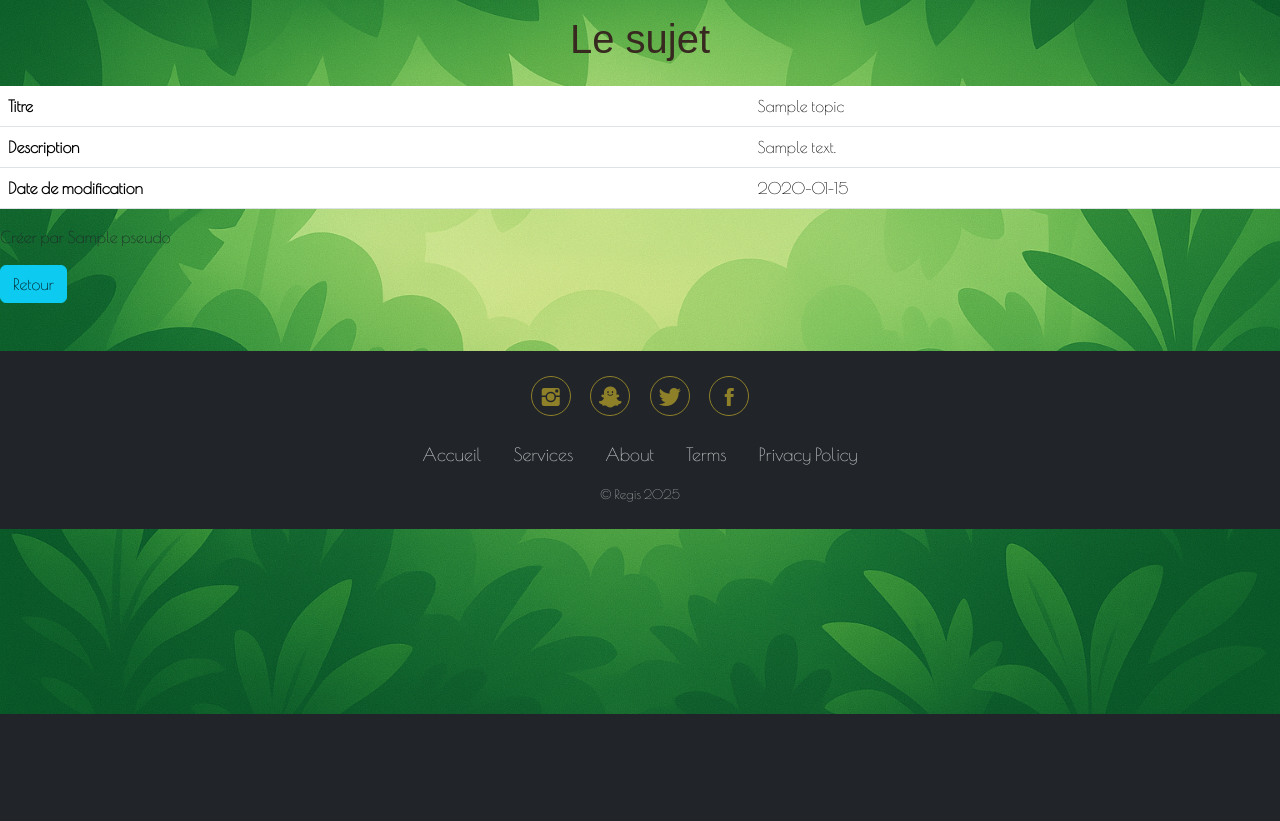
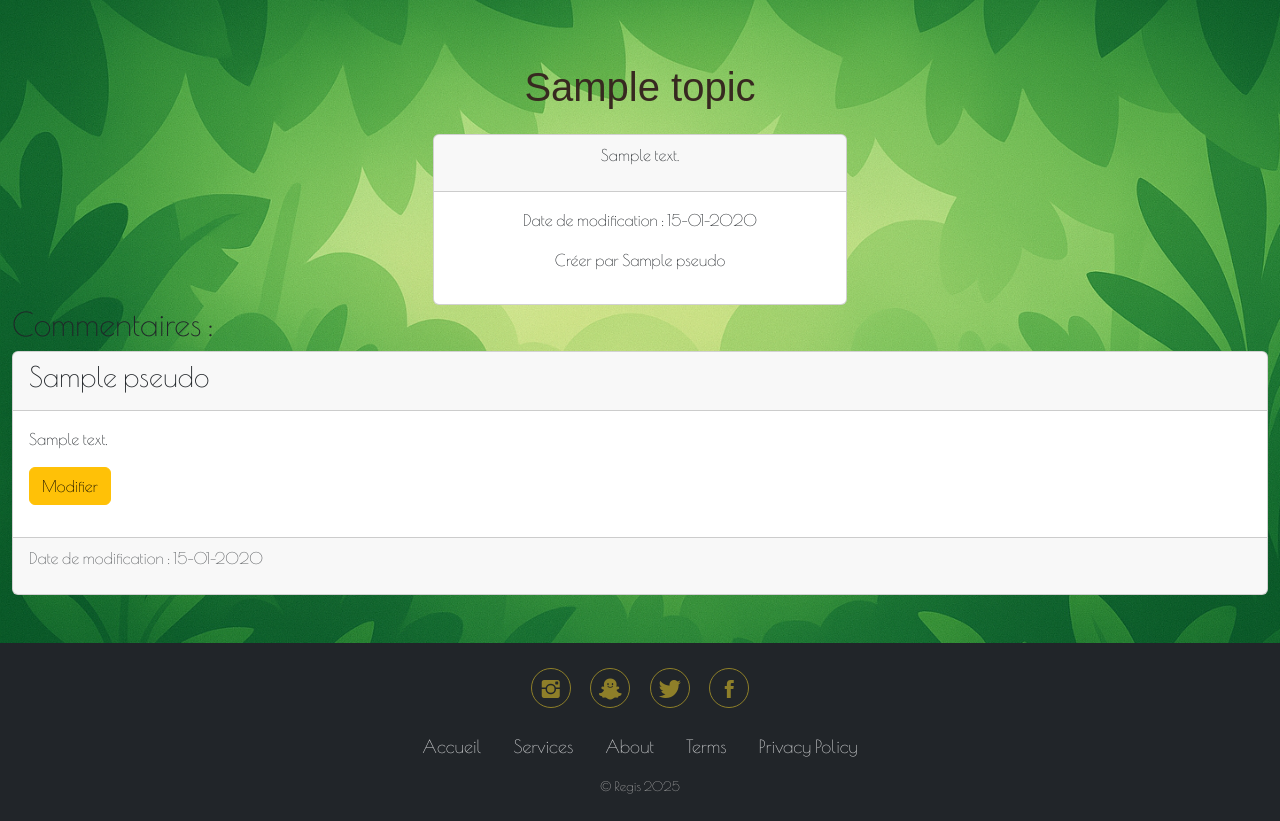
Before and after one commit to Pauliine11/forum, a Symfony app: template templates/topic/show.html.twig in a window 1280 px wide. Shown: the part 86-907 px from the top of the page. Before the commit the page ends 800 px from the top, so only its background shows below. Run offline with Twig, Linux system fonts and the light colour scheme; the template is opened without the code that fills it: most values are stand-ins (such as "Sample title", 1, 10 or a date in 2020); some libraries are stand-ins or nearby versions; some web fonts are replaced.

Commit message:
creation des commentaires

```diff
--- a/src/Controller/CommentController.php
+++ b/src/Controller/CommentController.php
@@ -30,6 +30,8 @@
         $form->handleRequest($request);
 
         if ($form->isSubmitted() && $form->isValid()) {
+            $comment->setCreationDate(new \DateTime());
+
             $entityManager->persist($comment);
             $entityManager->flush();
 
@@ -57,6 +59,7 @@
         $form->handleRequest($request);
 
         if ($form->isSubmitted() && $form->isValid()) {
+            $comment->setModificationDate(new \DateTime());
             $entityManager->flush();
 
             return $this->redirectToRoute('app_comment_index', [], Response::HTTP_SEE_OTHER);
--- a/templates/comment/_delete_form.html.twig
+++ b/templates/comment/_delete_form.html.twig
@@ -1,4 +1,4 @@
 <form method="post" action="{{ path('app_comment_delete', {'id': comment.id}) }}" onsubmit="return confirm('Are you sure you want to delete this item?');">
     <input type="hidden" name="_token" value="{{ csrf_token('delete' ~ comment.id) }}">
-    <button class="btn">Delete</button>
+    <button class="btn btn-dnager">Supprimer</button>
 </form>
--- a/templates/comment/_form.html.twig
+++ b/templates/comment/_form.html.twig
@@ -1,4 +1,5 @@
+
 {{ form_start(form) }}
     {{ form_widget(form) }}
-    <button class="btn">{{ button_label|default('Save') }}</button>
+    <button class="btn btn-warning m-2">{{ button_label|default('Envoyer') }}</button>
 {{ form_end(form) }}
--- a/templates/comment/edit.html.twig
+++ b/templates/comment/edit.html.twig
@@ -3,11 +3,11 @@
 {% block title %}Edit Comment{% endblock %}
 
 {% block body %}
-    <h1>Edit Comment</h1>
+    <h1>Modifier commentaire</h1>
 
     {{ include('comment/_form.html.twig', {'button_label': 'Update'}) }}
 
-    <a href="{{ path('app_comment_index') }}">back to list</a>
+    <a class="btn btn-dark" href="{{ path('app_comment_index') }}">Retour</a>
 
     {{ include('comment/_delete_form.html.twig') }}
 {% endblock %}
--- a/templates/topic/show.html.twig
+++ b/templates/topic/show.html.twig
@@ -3,42 +3,48 @@
 {% block title %}Topic{% endblock %}
 
 {% block body %}
-    <h1>Le sujet</h1>
 
-    <table class="table">
-        <tbody>
-            <tr>
-                <th>Titre</th>
-                <td>{{ topic.title }}</td>
-            </tr>
-            <tr>
-                <th>Description</th>
-                <td>{{ topic.description }}</td>
-            </tr>
-
+    <div class="container-fluid mt-5">
+        <h1>{{ topic.title }}</h1>
+        <div class="d-flex justify-content-center">
+            <div class="card text-center" style="width: 33%;">
+                <div class="card-header">
+                    <p>{{ topic.description }}<p>
+                </div>
+                <div class="card-body">
                     {% if topic.modificationDate %}
-            <tr>
-                <th>Date de modification</th>
-                <td>{{ topic.modificationDate ? topic.modificationDate|date('Y-m-d') : '' }}</td>
-            </tr>
+                            <p>Date de modification : {{ topic.modificationDate ? topic.modificationDate|date('d-m-Y') : ''}}</p>
                         {% else %}
-            <tr>
-                <th>Date de création</th>
-                <td>{{ topic.creationDate ? topic.creationDate|date('Y-m-d') : '' }}</td>
-            </tr>
+                            <p>Date de création : {{ topic.creationDate ? topic.creationDate|date('d-m-Y') : '' }}<p>
                         {% endif %}
-        </tbody>
-    </table>
-
                         <p>Créer par {{ topic.user.pseudo ? topic.user.pseudo : topic.user.email }}<p>
-
-
-    <a class="btn btn-info" href="{{ path('app_topic_index') }}">Retour</a>
-
                         {% if app.user %}
-        <a href="{{ path('app_topic_edit', {'id': topic.id}) }}" class="btn btn-warning">modifier</a>
+                            <a href="{{ path('app_topic_edit', {'id': topic.id}) }}" class="btn btn-warning">Modifier</a>
+                            <a href="{{ path('app_comment_new', {'id': topic.id}) }}" class="btn btn-dark">Commenter</a>
                             {{ include('topic/_delete_form.html.twig') }}
                         {% endif %}
+                    </div>
+                </div>
+            </div>
 
-
+        <h2>Commentaires :</h2>
+        {% for comment in topic.comments %}
+            <div class="card">
+                <div class="card-header">
+                    <h3 class="card-title">{{ topic.user.pseudo }}</h3>
+                </div>
+                <div class="card-body">
+                    <p>{{ comment.message }}<p>
+                    <a class="btn btn-warning" href="{{ path('app_comment_edit', {'id': comment.id}) }}">Modifier</a>
+                </div>
+                <div class="card-footer text-body-secondary">
+                    {% if comment.modificationDate %}
+                        <p>Date de modification : {{ comment.modificationDate ? comment.modificationDate|date('d-m-Y') : ''}}</p>
+                    {% else %}
+                        <p>Date de création : {{ comment.creationDate ? comment.creationDate|date('d-m-Y') : '' }}<p>
+                    {% endif %}
+                </div>
+            </div>
+        {% endfor %}
+    </div>
 {% endblock %}
```
Also changed, not shown: src/Form/CommentType.php (+8 -8 lines), templates/comment/index.html.twig (+5 -7 lines), templates/comment/new.html.twig (+7 -3 lines), templates/comment/show.html.twig (+3 -7 lines), templates/topic/index.html.twig (+8 -34 lines). Lines whose indentation alone changed are shown as unchanged.
